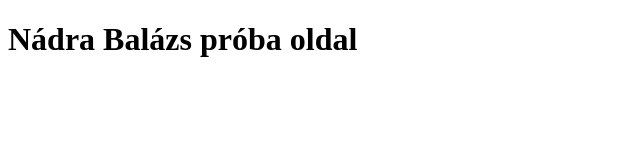
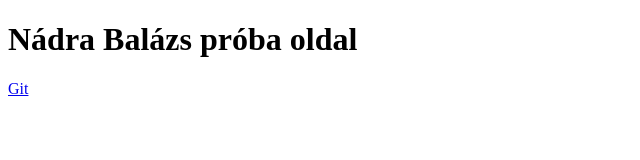
Before and after one commit to nbalazs19/nbalazs19.github.io, a plain HTML site: page index.html in a window 1280 px wide. Shown: the full height of the page, 0-640 px from the left. Drawn offline with Linux system fonts and the light colour scheme.

Commit message:
Update index.html

```diff
--- a/index.html
+++ b/index.html
@@ -7,5 +7,6 @@
 </head>
 <body>
     <h1>Nádra Balázs próba oldal</h1>
+    <a href="/gitlabor3/index.html">Git</a>
 </body>
 </html>
```
